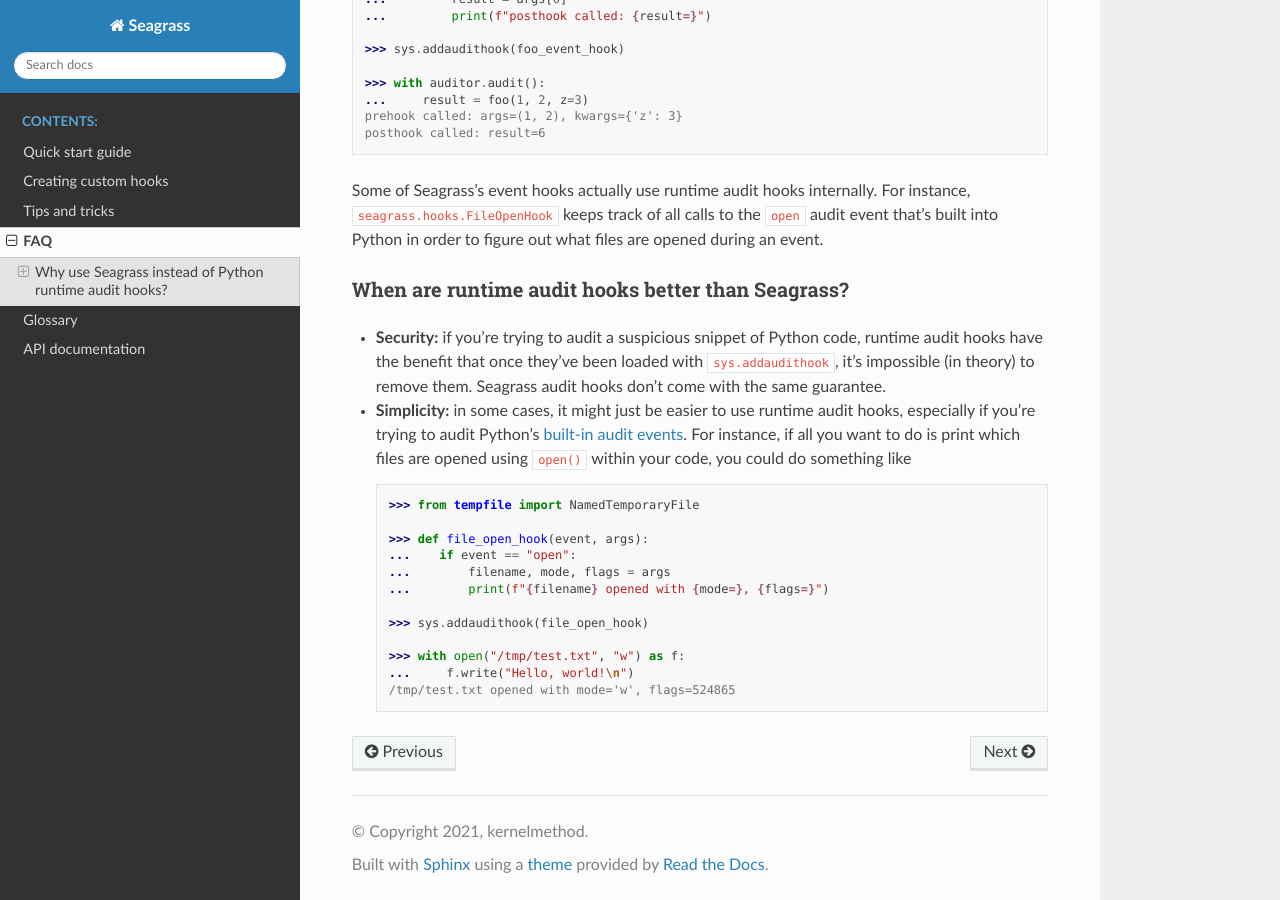
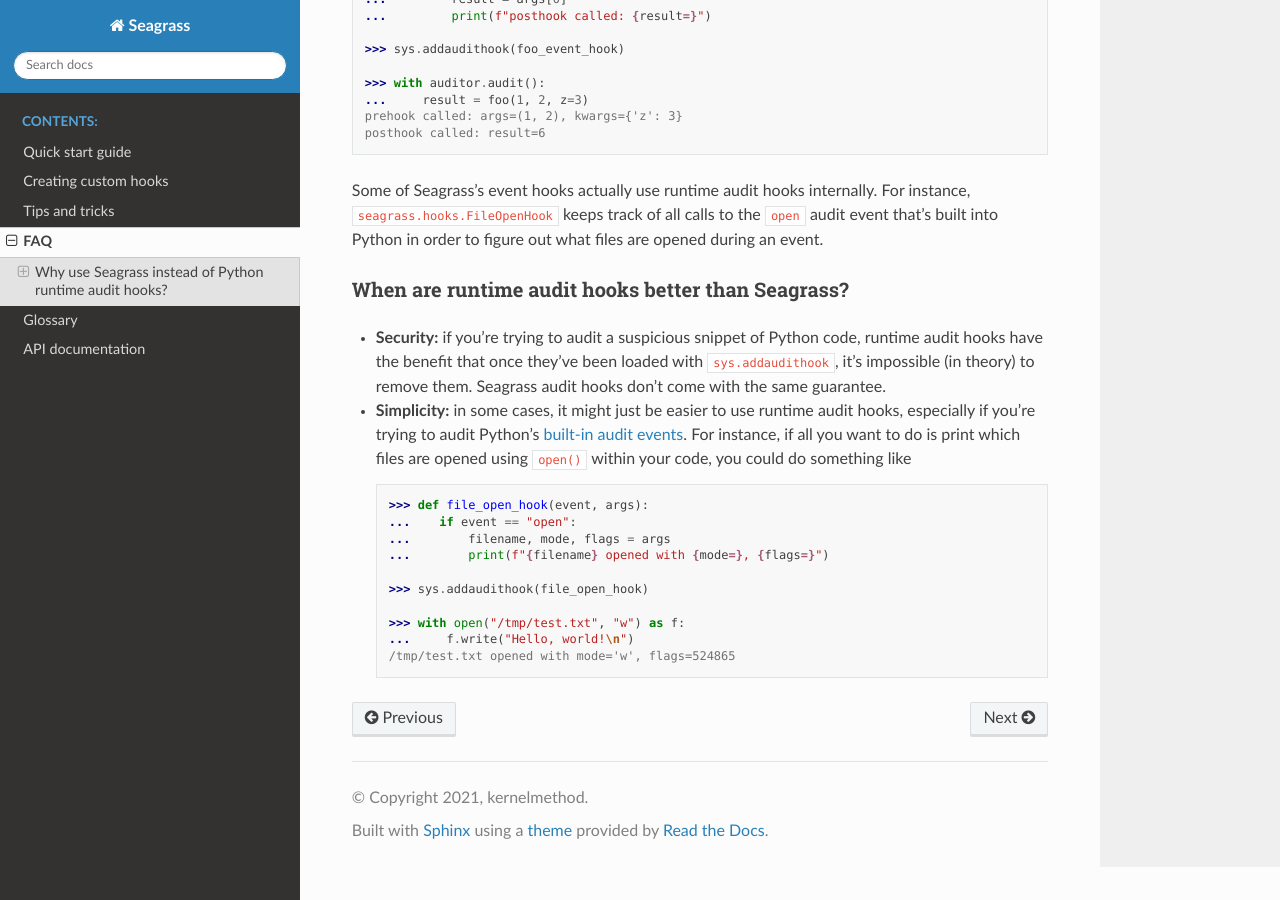
Before and after one commit to kernelmethod/Seagrass, a Sphinx documentation site: the page built from docs/source/faq.rst, in a window 1280 px wide and 900 px high, scrolled down 1505 px. Built offline with Sphinx 7.4.7 and the Read the Docs theme 2.0.0, drawn with Linux system fonts in a browser that asks for light colours.

Commit message:
Remove unnecessary import from code example in the FAQ.

```diff
--- a/docs/source/faq.rst
+++ b/docs/source/faq.rst
@@ -116,8 +116,6 @@
 
   .. code:: python
 
-     >>> from tempfile import NamedTemporaryFile
-
      >>> def file_open_hook(event, args):
      ...    if event == "open":
      ...        filename, mode, flags = args
```
